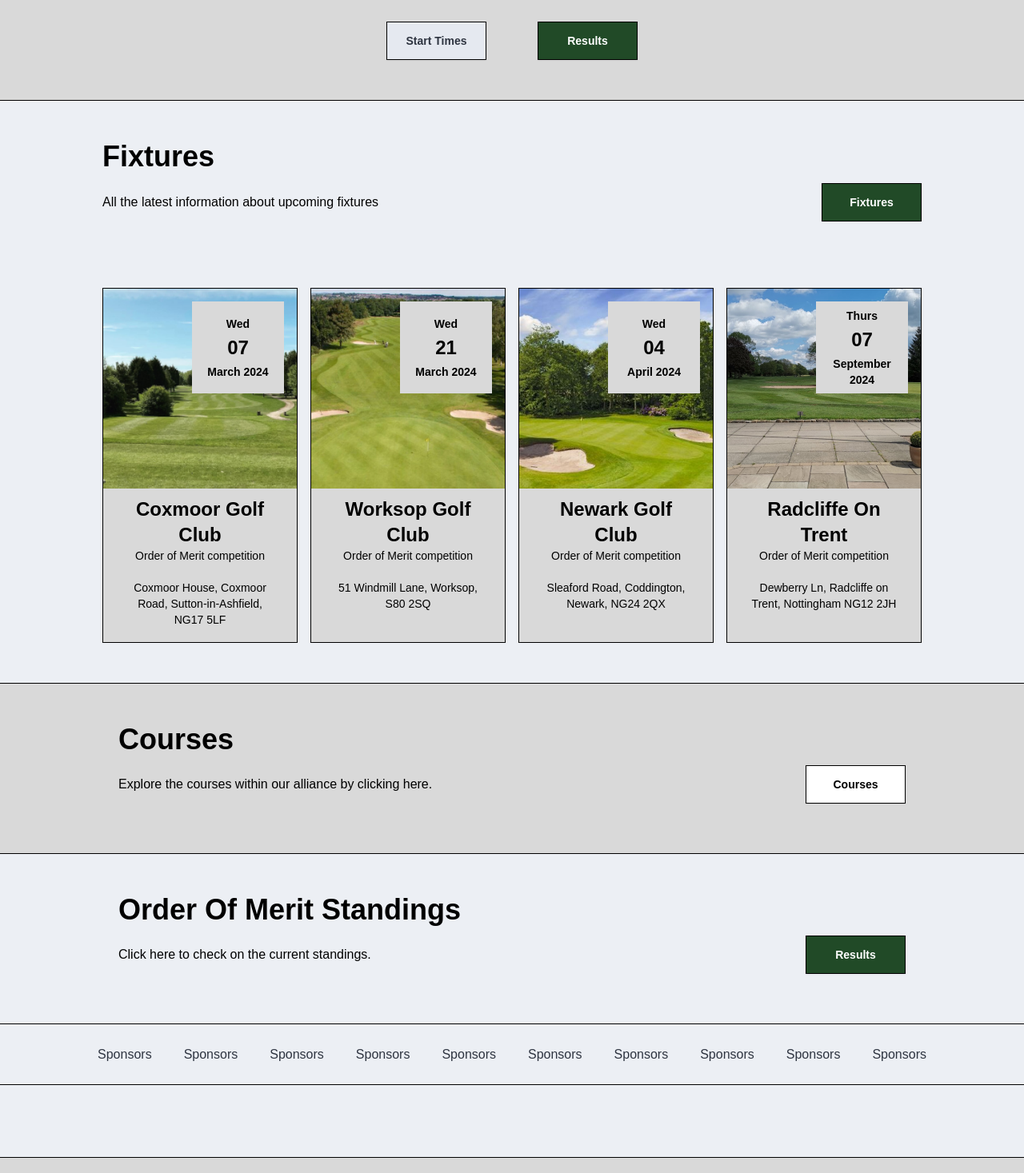
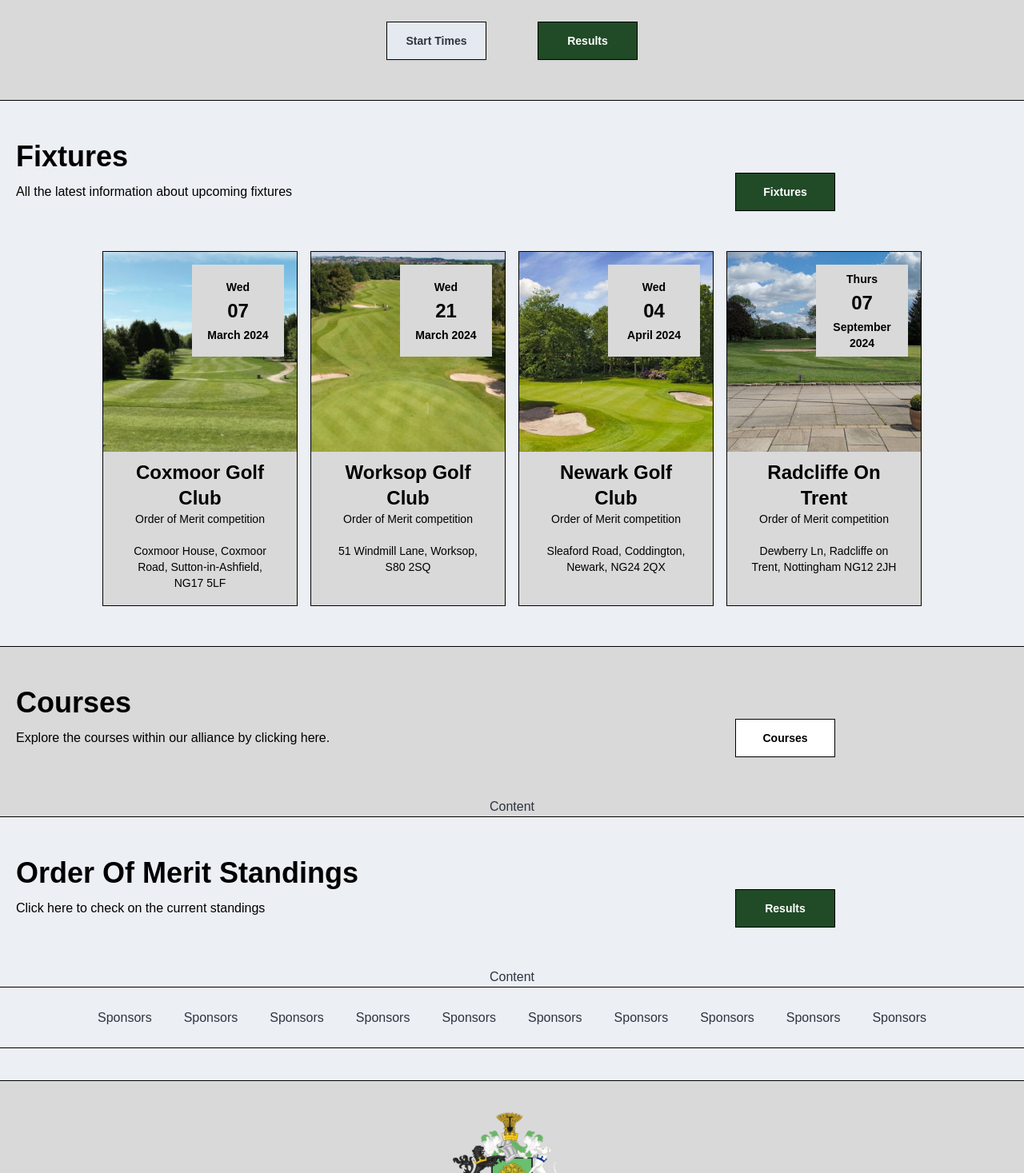
Before and after one commit to KaineBinch/NottinghamshireAlliance, a React (Vite) app: page / in a window 1280 px wide. Shown: the part 563-2030 px from the top of the page at 80% size. Built offline with nearby package versions, Linux system fonts and the light colour scheme; no server answers.

Commit message:
feat: created and implemented homepageHeader component

```diff
--- a/src/components/fixtureCard.jsx
+++ b/src/components/fixtureCard.jsx
@@ -9,7 +9,7 @@ const FixtureCard = ({
   year,
 }) => {
   return (
-    <div className="flex flex-col bg-[#D9D9D9] text-black border border-black relative max-w-[500px] mt-5">
+    <div className="flex flex-col bg-[#D9D9D9] text-black border border-black relative max-w-[500px]">
       <div className="relative">
         <img src={courseImage} className="w-full h-[250px] object-cover" />
       </div>
--- a/src/components/homepage/coursesSection.jsx
+++ b/src/components/homepage/coursesSection.jsx
@@ -1,21 +1,16 @@
+import HomePageHeader from "./homepageHeader";
+
 const CoursesSection = () => {
   return (
     <>
-      <div className="bg-[#D9D9D9] flex place-content-center">
-        <div className="text-start px-5 py-[50px] text-black max-w-5xl flex flex-col grow">
-          <h1>Courses</h1>
-          <div className="flex items-center place-content-between">
-            <p className="py-6 pr-5">
-              Explore the courses within our alliance by clicking here.
-            </p>
-            <a
-              className="btn rounded-none w-[125px] border-black text-black bg-white"
-              href="/#/courses"
-            >
-              Courses
-            </a>
-          </div>
-        </div>
+      <div className="bg-[#D9D9D9]">
+        <HomePageHeader
+          title="Courses"
+          subtext="Explore the courses within our alliance by clicking here."
+          btnName="Courses"
+          btnStyle="text-black bg-white"
+        />
+        <div>Content</div>
       </div>
     </>
   );
--- a/src/components/homepage/fixturesSection.jsx
+++ b/src/components/homepage/fixturesSection.jsx
@@ -1,27 +1,18 @@
 import { clubs } from "../../constants/golfClubs.js";
 import FixtureCard from "../fixtureCard.jsx";
+import HomePageHeader from "./homepageHeader.jsx";
 
 const FixturesSection = () => {
   return (
     <>
-      <div className="mx-5 py-[50px] flex place-content-center">
-        <div className="text-start text-black max-w-5xl flex flex-col grow">
-          <h1>Fixtures</h1>
-          <div className="flex items-center place-content-between">
-            <p className="py-[25px] pr-5">
-              All the latest information about upcoming fixtures
-            </p>
-            <a
-              className="btn rounded-none w-[125px] border-black text-white bg-[#214A27]"
-              href="/#/fixtures"
-            >
-              Fixtures
-            </a>
-          </div>
-        </div>
-      </div>
+      <HomePageHeader
+        title="Fixtures"
+        subtext="All the latest information about upcoming fixtures"
+        btnName="Fixtures"
+        btnStyle="text-white bg-[#214A27]"
+      />
       <div className="flex place-content-center">
-        <div className="max-w-5xl mx-5 grid grid-cols-1 md:grid-cols-2 lg:grid-cols-4 gap-x-4 mb-[50px]">
+        <div className="max-w-5xl mx-5 grid grid-cols-1 md:grid-cols-2 lg:grid-cols-4 gap-4 mb-[50px]">
           {clubs
             .filter((_, i) => i < 4)
             .map((club, i) => (
--- /dev/null
+++ b/src/components/homepage/homepageHeader.jsx
@@ -0,0 +1,21 @@
+const HomePageHeader = ({ title, subtext, btnName, btnStyle }) => {
+  return (
+    <>
+      <div className="mx-5 place-content-center text-start text-black max-w-5xl flex flex-col grow">
+        <div className="flex flex-col py-[50px]">
+          <h1 className="text-left">{title}</h1>
+          <div className="flex justify-between items-center ">
+            <p className="pr-5">{subtext}</p>
+            <a
+              className={`btn rounded-none w-[125px] border-black ${btnStyle}`}
+              href="/#/fixtures"
+            >
+              {btnName}
+            </a>
+          </div>
+        </div>
+      </div>
+    </>
+  );
+};
+export default HomePageHeader;
--- a/src/components/homepage/logoScroller.jsx
+++ b/src/components/homepage/logoScroller.jsx
@@ -1,6 +1,7 @@
 const LogoScroller = () => {
   return (
     <>
+      <div>
         <hr className="border-black" />
         <div className="flex place-content-center h-[75px] overflow-hidden">
           <ul className="flex items-center ps-0">
@@ -16,7 +17,8 @@ const LogoScroller = () => {
             <li className="px-5">Sponsors</li>
           </ul>
         </div>
-      <hr className="border-black pb-[50px]" />
+        <hr className="border-black" />
+      </div>
     </>
   );
 };
--- a/src/components/homepage/oomSection.jsx
+++ b/src/components/homepage/oomSection.jsx
@@ -1,22 +1,15 @@
+import HomePageHeader from "./homepageHeader";
+
 const OOMSection = () => {
   return (
     <>
-      <div className="flex place-content-center">
-        <div className="text-start px-5 py-[50px] text-black max-w-5xl flex flex-col grow">
-          <h1>Order Of Merit Standings</h1>
-          <div className="flex items-center place-content-between">
-            <p className="py-6 pr-5">
-              Click here to check on the current standings.
-            </p>
-            <a
-              className="btn rounded-none w-[125px] border-black text-white bg-[#214A27]"
-              href="/#/results"
-            >
-              Results
-            </a>
-          </div>
-        </div>
-      </div>
+      <HomePageHeader
+        title="Order Of Merit Standings"
+        subtext="Click here to check on the current standings"
+        btnName="Results"
+        btnStyle="text-white bg-[#214A27]"
+      />
+      <div>Content</div>
     </>
   );
 };
```
Lines whose indentation alone changed are shown as unchanged.
